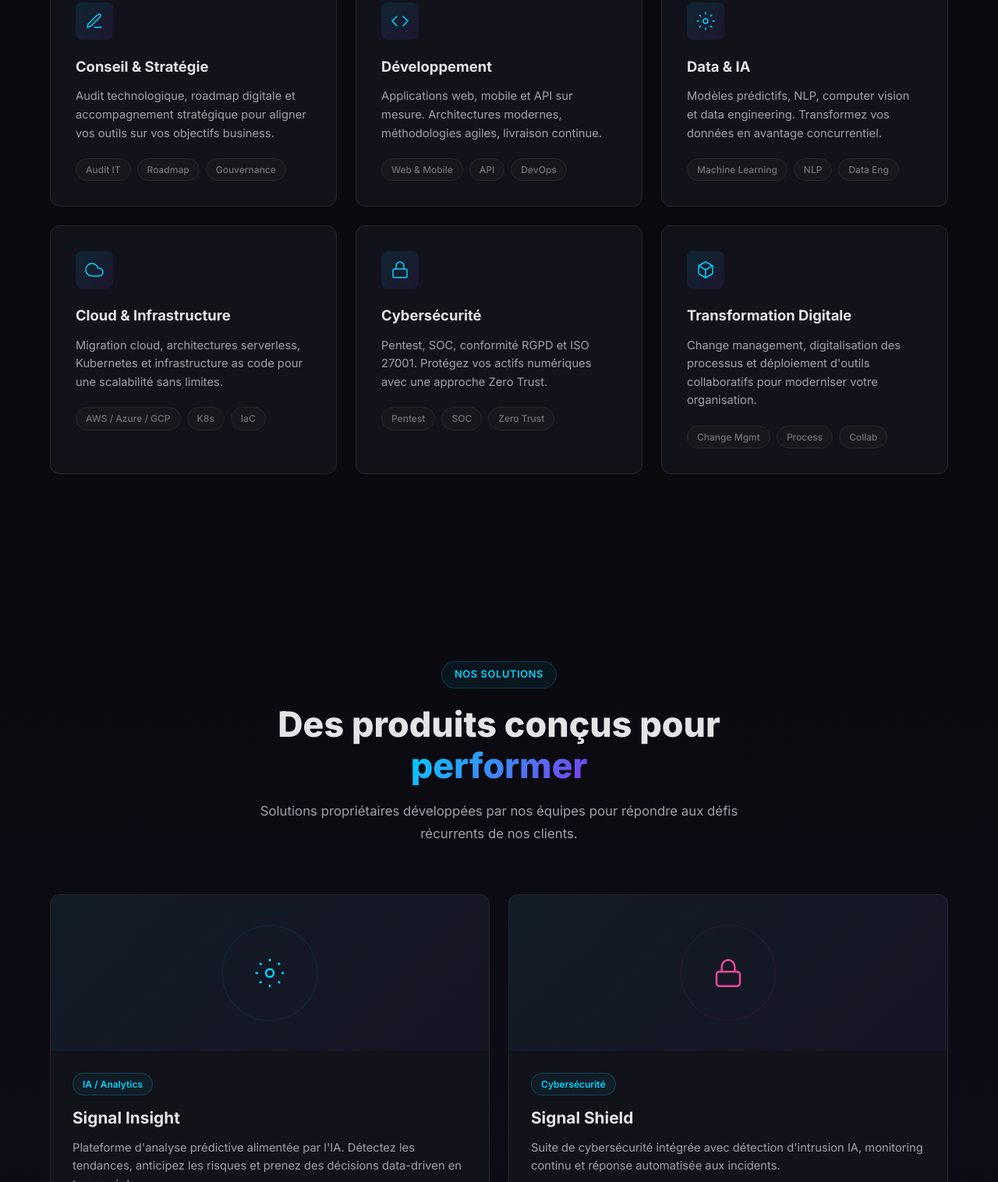
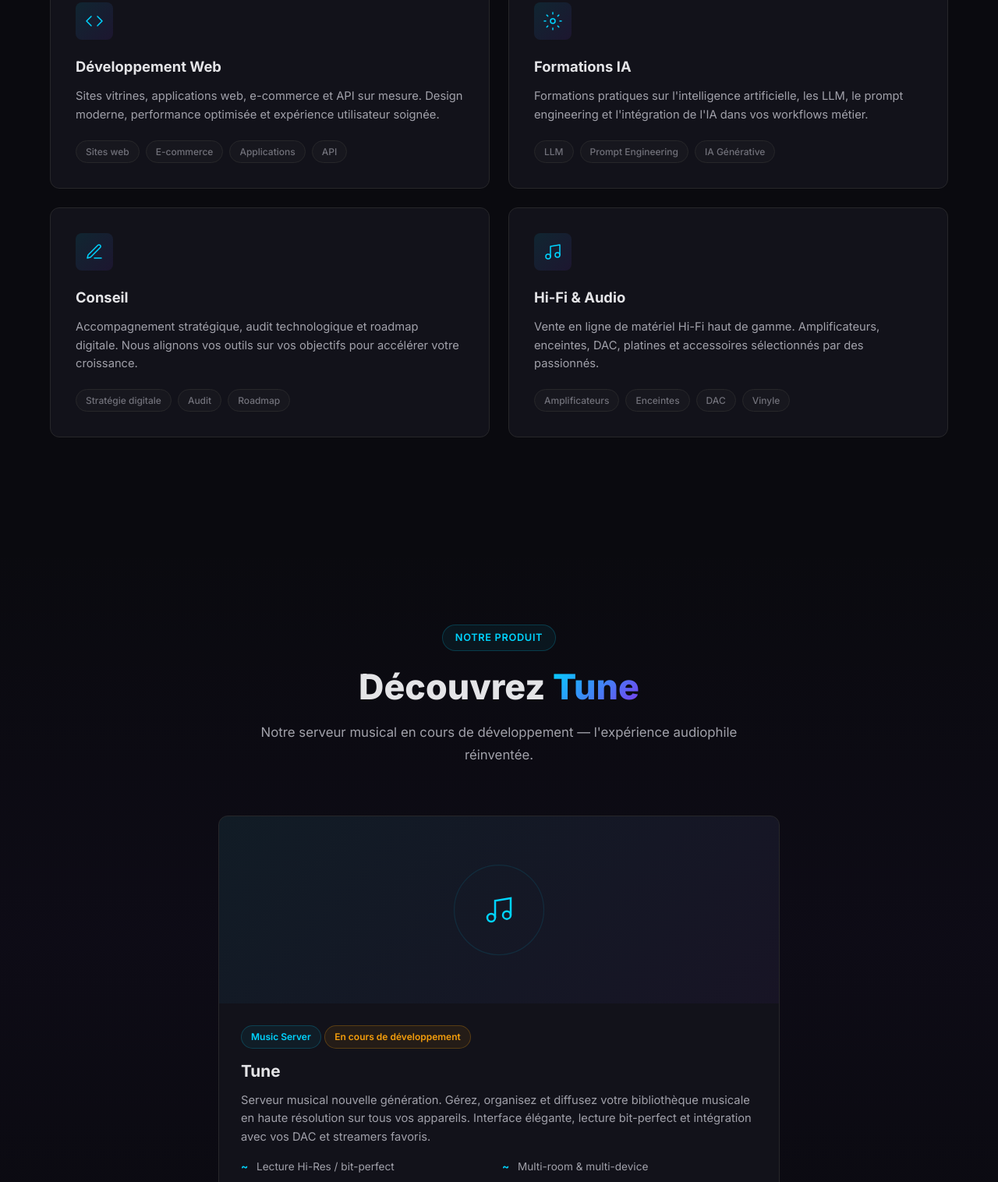
Before and after one commit to renesenses/ESN, a plain HTML site: page index.html in a window 1280 px wide. Shown: the part 1284-2800 px from the top of the page at 78% size. Drawn offline with Linux system fonts and the light colour scheme.

Commit message:
Update services and products to match actual offerings
Services: dev web, formations IA, conseil, Hi-Fi/audio.
Products: single featured product — Tune music server (in development).

Co-Authored-By: Claude Opus 4.6 <noreply@anthropic.com>

```diff
--- a/css/style.css
+++ b/css/style.css
@@ -350,7 +350,7 @@ img { max-width: 100%; display: block; }
 
 .services__grid {
   display: grid;
-  grid-template-columns: repeat(3, 1fr);
+  grid-template-columns: repeat(2, 1fr);
   gap: 24px;
 }
 
@@ -530,6 +530,52 @@ img { max-width: 100%; display: block; }
 
 .produit-card__link:hover {
   color: var(--accent2);
+}
+
+/* Single product featured layout */
+.produits__grid--single {
+  grid-template-columns: 1fr;
+  max-width: 720px;
+  margin: 0 auto;
+}
+
+.produit-card--featured .produit-card__visual {
+  height: 240px;
+}
+
+.produit-card__badge {
+  display: inline-block;
+  padding: 4px 12px;
+  border-radius: 100px;
+  font-size: 0.75rem;
+  font-weight: 600;
+  color: #f59e0b;
+  border: 1px solid rgba(245, 158, 11, 0.25);
+  background: rgba(245, 158, 11, 0.08);
+  margin-bottom: 12px;
+}
+
+.produit-card__features {
+  list-style: none;
+  display: grid;
+  grid-template-columns: 1fr 1fr;
+  gap: 8px;
+  margin-bottom: 20px;
+}
+
+.produit-card__features li {
+  font-size: 0.85rem;
+  color: var(--text-muted);
+  padding-left: 20px;
+  position: relative;
+}
+
+.produit-card__features li::before {
+  content: '~';
+  position: absolute;
+  left: 0;
+  color: var(--accent);
+  font-weight: 700;
 }
 
 /* ===== FORUM ===== */
@@ -999,6 +1045,10 @@ img { max-width: 100%; display: block; }
     height: 160px;
   }
 
+  .produit-card__features {
+    grid-template-columns: 1fr;
+  }
+
   /* Forum */
   .forum { padding: 80px 0; }
 
--- a/index.html
+++ b/index.html
@@ -4,7 +4,7 @@
   <meta charset="UTF-8">
   <meta name="viewport" content="width=device-width, initial-scale=1.0">
   <title>Signal.ai — Intelligence technologique au service de votre transformation</title>
-  <meta name="description" content="Signal.ai est une ESN spécialisée en IA, Data, Cloud et Cybersécurité. Nous accompagnons votre transformation digitale.">
+  <meta name="description" content="Signal.ai — Développement web, formations IA, conseil et Hi-Fi. Nous créons des solutions digitales sur mesure et distribuons du matériel audio haut de gamme.">
   <link rel="preconnect" href="https://fonts.googleapis.com">
   <link rel="preconnect" href="https://fonts.gstatic.com" crossorigin>
   <link href="https://fonts.googleapis.com/css2?family=Inter:wght@300;400;500;600;700;800&display=swap" rel="stylesheet">
@@ -41,7 +41,7 @@
         au service de votre <span class="gradient-text">transformation</span>
       </h1>
       <p class="hero__subtitle fade-in">
-        Conseil, développement et innovation — nous concevons les solutions technologiques qui propulsent votre entreprise dans l'ère de l'IA.
+        Développement web, formations IA, conseil stratégique et Hi-Fi d'exception — nous combinons expertise digitale et passion audiophile.
       </p>
       <div class="hero__actions fade-in">
         <a href="#services" class="btn btn--primary">Découvrir nos services</a>
@@ -75,62 +75,42 @@
       <div class="services__grid">
         <div class="card fade-in">
           <div class="card__icon">
-            <svg viewBox="0 0 24 24" fill="none" stroke="currentColor" stroke-width="1.5" stroke-linecap="round" stroke-linejoin="round"><path d="M12 20h9"/><path d="M16.5 3.5a2.121 2.121 0 0 1 3 3L7 19l-4 1 1-4L16.5 3.5z"/></svg>
-          </div>
-          <h3 class="card__title">Conseil & Stratégie</h3>
-          <p class="card__text">Audit technologique, roadmap digitale et accompagnement stratégique pour aligner vos outils sur vos objectifs business.</p>
-          <div class="card__tags">
-            <span>Audit IT</span><span>Roadmap</span><span>Gouvernance</span>
-          </div>
-        </div>
-        <div class="card fade-in">
-          <div class="card__icon">
             <svg viewBox="0 0 24 24" fill="none" stroke="currentColor" stroke-width="1.5" stroke-linecap="round" stroke-linejoin="round"><polyline points="16 18 22 12 16 6"/><polyline points="8 6 2 12 8 18"/></svg>
           </div>
-          <h3 class="card__title">Développement</h3>
-          <p class="card__text">Applications web, mobile et API sur mesure. Architectures modernes, méthodologies agiles, livraison continue.</p>
+          <h3 class="card__title">Développement Web</h3>
+          <p class="card__text">Sites vitrines, applications web, e-commerce et API sur mesure. Design moderne, performance optimisée et expérience utilisateur soignée.</p>
           <div class="card__tags">
-            <span>Web & Mobile</span><span>API</span><span>DevOps</span>
+            <span>Sites web</span><span>E-commerce</span><span>Applications</span><span>API</span>
           </div>
         </div>
         <div class="card fade-in">
           <div class="card__icon">
             <svg viewBox="0 0 24 24" fill="none" stroke="currentColor" stroke-width="1.5" stroke-linecap="round" stroke-linejoin="round"><circle cx="12" cy="12" r="3"/><path d="M12 1v2M12 21v2M4.22 4.22l1.42 1.42M18.36 18.36l1.42 1.42M1 12h2M21 12h2M4.22 19.78l1.42-1.42M18.36 5.64l1.42-1.42"/></svg>
           </div>
-          <h3 class="card__title">Data & IA</h3>
-          <p class="card__text">Modèles prédictifs, NLP, computer vision et data engineering. Transformez vos données en avantage concurrentiel.</p>
+          <h3 class="card__title">Formations IA</h3>
+          <p class="card__text">Formations pratiques sur l'intelligence artificielle, les LLM, le prompt engineering et l'intégration de l'IA dans vos workflows métier.</p>
           <div class="card__tags">
-            <span>Machine Learning</span><span>NLP</span><span>Data Eng</span>
+            <span>LLM</span><span>Prompt Engineering</span><span>IA Générative</span>
           </div>
         </div>
         <div class="card fade-in">
           <div class="card__icon">
-            <svg viewBox="0 0 24 24" fill="none" stroke="currentColor" stroke-width="1.5" stroke-linecap="round" stroke-linejoin="round"><path d="M18 10h-1.26A8 8 0 1 0 9 20h9a5 5 0 0 0 0-10z"/></svg>
+            <svg viewBox="0 0 24 24" fill="none" stroke="currentColor" stroke-width="1.5" stroke-linecap="round" stroke-linejoin="round"><path d="M12 20h9"/><path d="M16.5 3.5a2.121 2.121 0 0 1 3 3L7 19l-4 1 1-4L16.5 3.5z"/></svg>
           </div>
-          <h3 class="card__title">Cloud & Infrastructure</h3>
-          <p class="card__text">Migration cloud, architectures serverless, Kubernetes et infrastructure as code pour une scalabilité sans limites.</p>
+          <h3 class="card__title">Conseil</h3>
+          <p class="card__text">Accompagnement stratégique, audit technologique et roadmap digitale. Nous alignons vos outils sur vos objectifs pour accélérer votre croissance.</p>
           <div class="card__tags">
-            <span>AWS / Azure / GCP</span><span>K8s</span><span>IaC</span>
+            <span>Stratégie digitale</span><span>Audit</span><span>Roadmap</span>
           </div>
         </div>
         <div class="card fade-in">
           <div class="card__icon">
-            <svg viewBox="0 0 24 24" fill="none" stroke="currentColor" stroke-width="1.5" stroke-linecap="round" stroke-linejoin="round"><rect x="3" y="11" width="18" height="11" rx="2" ry="2"/><path d="M7 11V7a5 5 0 0 1 10 0v4"/></svg>
+            <svg viewBox="0 0 24 24" fill="none" stroke="currentColor" stroke-width="1.5" stroke-linecap="round" stroke-linejoin="round"><path d="M9 18V5l12-2v13"/><circle cx="6" cy="18" r="3"/><circle cx="18" cy="16" r="3"/></svg>
           </div>
-          <h3 class="card__title">Cybersécurité</h3>
-          <p class="card__text">Pentest, SOC, conformité RGPD et ISO 27001. Protégez vos actifs numériques avec une approche Zero Trust.</p>
+          <h3 class="card__title">Hi-Fi & Audio</h3>
+          <p class="card__text">Vente en ligne de matériel Hi-Fi haut de gamme. Amplificateurs, enceintes, DAC, platines et accessoires sélectionnés par des passionnés.</p>
           <div class="card__tags">
-            <span>Pentest</span><span>SOC</span><span>Zero Trust</span>
-          </div>
-        </div>
-        <div class="card fade-in">
-          <div class="card__icon">
-            <svg viewBox="0 0 24 24" fill="none" stroke="currentColor" stroke-width="1.5" stroke-linecap="round" stroke-linejoin="round"><path d="M21 16V8a2 2 0 0 0-1-1.73l-7-4a2 2 0 0 0-2 0l-7 4A2 2 0 0 0 3 8v8a2 2 0 0 0 1 1.73l7 4a2 2 0 0 0 2 0l7-4A2 2 0 0 0 21 16z"/><polyline points="3.27 6.96 12 12.01 20.73 6.96"/><line x1="12" y1="22.08" x2="12" y2="12"/></svg>
-          </div>
-          <h3 class="card__title">Transformation Digitale</h3>
-          <p class="card__text">Change management, digitalisation des processus et déploiement d'outils collaboratifs pour moderniser votre organisation.</p>
-          <div class="card__tags">
-            <span>Change Mgmt</span><span>Process</span><span>Collab</span>
+            <span>Amplificateurs</span><span>Enceintes</span><span>DAC</span><span>Vinyle</span>
           </div>
         </div>
       </div>
@@ -141,65 +121,30 @@
   <section class="produits" id="produits">
     <div class="container">
       <div class="section-header fade-in">
-        <span class="section-tag">Nos solutions</span>
-        <h2 class="section-title">Des produits conçus pour <span class="gradient-text">performer</span></h2>
-        <p class="section-subtitle">Solutions propriétaires développées par nos équipes pour répondre aux défis récurrents de nos clients.</p>
+        <span class="section-tag">Notre produit</span>
+        <h2 class="section-title">Découvrez <span class="gradient-text">Tune</span></h2>
+        <p class="section-subtitle">Notre serveur musical en cours de développement — l'expérience audiophile réinventée.</p>
       </div>
-      <div class="produits__grid">
-        <div class="produit-card fade-in">
+      <div class="produits__grid produits__grid--single">
+        <div class="produit-card produit-card--featured fade-in">
           <div class="produit-card__visual">
             <div class="produit-card__graphic produit-card__graphic--1">
               <div class="pulse-ring"></div>
-              <svg viewBox="0 0 24 24" fill="none" stroke="currentColor" stroke-width="1.5"><circle cx="12" cy="12" r="3"/><path d="M12 1v2M12 21v2M4.22 4.22l1.42 1.42M18.36 18.36l1.42 1.42M1 12h2M21 12h2M4.22 19.78l1.42-1.42M18.36 5.64l1.42-1.42"/></svg>
+              <svg viewBox="0 0 24 24" fill="none" stroke="currentColor" stroke-width="1.5"><path d="M9 18V5l12-2v13"/><circle cx="6" cy="18" r="3"/><circle cx="18" cy="16" r="3"/></svg>
             </div>
           </div>
           <div class="produit-card__content">
-            <div class="produit-card__tag">IA / Analytics</div>
-            <h3 class="produit-card__title">Signal Insight</h3>
-            <p class="produit-card__text">Plateforme d'analyse prédictive alimentée par l'IA. Détectez les tendances, anticipez les risques et prenez des décisions data-driven en temps réel.</p>
-            <a href="#" class="produit-card__link">En savoir plus &rarr;</a>
-          </div>
-        </div>
-        <div class="produit-card fade-in">
-          <div class="produit-card__visual">
-            <div class="produit-card__graphic produit-card__graphic--2">
-              <div class="pulse-ring"></div>
-              <svg viewBox="0 0 24 24" fill="none" stroke="currentColor" stroke-width="1.5"><rect x="3" y="11" width="18" height="11" rx="2" ry="2"/><path d="M7 11V7a5 5 0 0 1 10 0v4"/></svg>
-            </div>
-          </div>
-          <div class="produit-card__content">
-            <div class="produit-card__tag">Cybersécurité</div>
-            <h3 class="produit-card__title">Signal Shield</h3>
-            <p class="produit-card__text">Suite de cybersécurité intégrée avec détection d'intrusion IA, monitoring continu et réponse automatisée aux incidents.</p>
-            <a href="#" class="produit-card__link">En savoir plus &rarr;</a>
-          </div>
-        </div>
-        <div class="produit-card fade-in">
-          <div class="produit-card__visual">
-            <div class="produit-card__graphic produit-card__graphic--3">
-              <div class="pulse-ring"></div>
-              <svg viewBox="0 0 24 24" fill="none" stroke="currentColor" stroke-width="1.5"><path d="M21 16V8a2 2 0 0 0-1-1.73l-7-4a2 2 0 0 0-2 0l-7 4A2 2 0 0 0 3 8v8a2 2 0 0 0 1 1.73l7 4a2 2 0 0 0 2 0l7-4A2 2 0 0 0 21 16z"/><polyline points="3.27 6.96 12 12.01 20.73 6.96"/><line x1="12" y1="22.08" x2="12" y2="12"/></svg>
-            </div>
-          </div>
-          <div class="produit-card__content">
-            <div class="produit-card__tag">Automatisation</div>
-            <h3 class="produit-card__title">Signal Flow</h3>
-            <p class="produit-card__text">Orchestrateur de workflows intelligents. Automatisez vos processus métier complexes grâce au low-code et à l'IA générative.</p>
-            <a href="#" class="produit-card__link">En savoir plus &rarr;</a>
-          </div>
-        </div>
-        <div class="produit-card fade-in">
-          <div class="produit-card__visual">
-            <div class="produit-card__graphic produit-card__graphic--4">
-              <div class="pulse-ring"></div>
-              <svg viewBox="0 0 24 24" fill="none" stroke="currentColor" stroke-width="1.5"><path d="M18 10h-1.26A8 8 0 1 0 9 20h9a5 5 0 0 0 0-10z"/></svg>
-            </div>
-          </div>
-          <div class="produit-card__content">
-            <div class="produit-card__tag">Cloud</div>
-            <h3 class="produit-card__title">Signal Cloud</h3>
-            <p class="produit-card__text">Plateforme cloud souveraine avec orchestration multi-cloud, FinOps intégré et conformité RGPD native.</p>
-            <a href="#" class="produit-card__link">En savoir plus &rarr;</a>
+            <div class="produit-card__tag">Music Server</div>
+            <div class="produit-card__badge">En cours de développement</div>
+            <h3 class="produit-card__title">Tune</h3>
+            <p class="produit-card__text">Serveur musical nouvelle génération. Gérez, organisez et diffusez votre bibliothèque musicale en haute résolution sur tous vos appareils. Interface élégante, lecture bit-perfect et intégration avec vos DAC et streamers favoris.</p>
+            <ul class="produit-card__features">
+              <li>Lecture Hi-Res / bit-perfect</li>
+              <li>Multi-room & multi-device</li>
+              <li>Gestion de bibliothèque avancée</li>
+              <li>Intégration services de streaming</li>
+            </ul>
+            <a href="#" class="produit-card__link">Être notifié du lancement &rarr;</a>
           </div>
         </div>
       </div>
@@ -362,7 +307,7 @@
       <div class="footer__grid">
         <div class="footer__brand">
           <a href="#" class="nav__logo">Signal<span>.ai</span></a>
-          <p class="footer__desc">ESN nouvelle génération spécialisée en IA, Data, Cloud et Cybersécurité. Nous transformons vos ambitions en solutions technologiques.</p>
+          <p class="footer__desc">Développement web, formations IA, conseil et Hi-Fi d'exception. Nous combinons expertise digitale et passion audiophile.</p>
           <div class="footer__socials">
             <a href="#" aria-label="LinkedIn">
               <svg viewBox="0 0 24 24" fill="currentColor"><path d="M20.447 20.452h-3.554v-5.569c0-1.328-.027-3.037-1.852-3.037-1.853 0-2.136 1.445-2.136 2.939v5.667H9.351V9h3.414v1.561h.046c.477-.9 1.637-1.85 3.37-1.85 3.601 0 4.267 2.37 4.267 5.455v6.286zM5.337 7.433a2.062 2.062 0 0 1-2.063-2.065 2.064 2.064 0 1 1 2.063 2.065zm1.782 13.019H3.555V9h3.564v11.452zM22.225 0H1.771C.792 0 0 .774 0 1.729v20.542C0 23.227.792 24 1.771 24h20.451C23.2 24 24 23.227 24 22.271V1.729C24 .774 23.2 0 22.222 0h.003z"/></svg>
@@ -378,20 +323,16 @@
         <div class="footer__col">
           <h4>Services</h4>
           <ul>
-            <li><a href="#services">Conseil & Stratégie</a></li>
-            <li><a href="#services">Développement</a></li>
-            <li><a href="#services">Data & IA</a></li>
-            <li><a href="#services">Cloud</a></li>
-            <li><a href="#services">Cybersécurité</a></li>
+            <li><a href="#services">Développement Web</a></li>
+            <li><a href="#services">Formations IA</a></li>
+            <li><a href="#services">Conseil</a></li>
+            <li><a href="#services">Hi-Fi & Audio</a></li>
           </ul>
         </div>
         <div class="footer__col">
           <h4>Produits</h4>
           <ul>
-            <li><a href="#produits">Signal Insight</a></li>
-            <li><a href="#produits">Signal Shield</a></li>
-            <li><a href="#produits">Signal Flow</a></li>
-            <li><a href="#produits">Signal Cloud</a></li>
+            <li><a href="#produits">Tune — Music Server</a></li>
           </ul>
         </div>
         <div class="footer__col">
```
